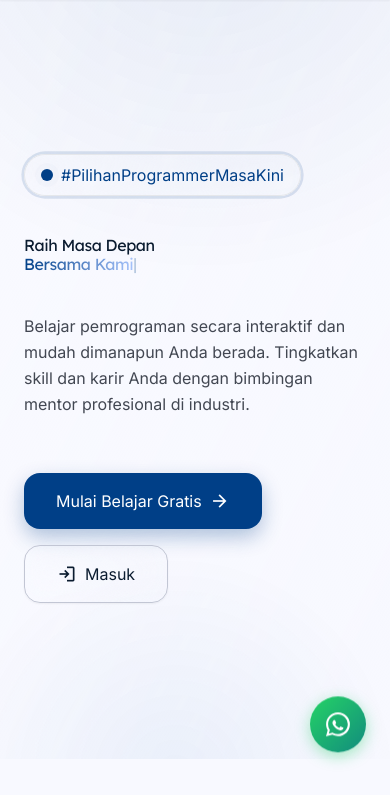
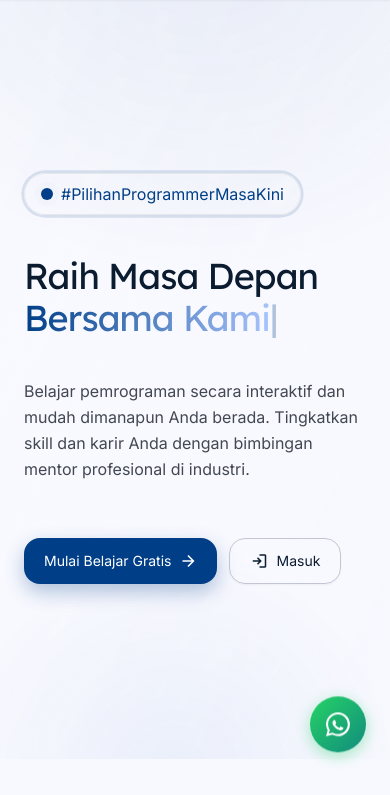
Before and after one commit to afriansyah21/RuangBelajar, a PHP site: page /landing-page-user/index.html in a window 390 px wide. Shown: the part 65-860 px from the top of the page. Run offline with PHP 8.4, Linux system fonts and the light colour scheme; some libraries are stand-ins or nearby versions.

Commit message:
Fix: perbaiki spacing tentang, responsif donasi, dan ukuran landing page di HP

```diff
--- a/landing-page-user/index.html
+++ b/landing-page-user/index.html
@@ -60,26 +60,26 @@
                         #PilihanProgrammerMasaKini
                     </div>
 
-                    <h1 class="font-display-lg text-on-background tracking-tight leading-[1.15]">
+                    <h1 class="font-display-lg text-on-background tracking-tight leading-[1.15] text-4xl sm:text-5xl lg:text-[62px]">
                         Raih Masa Depan<br>
                         <span class="text-transparent bg-clip-text bg-gradient-to-r from-primary to-primary-fixed-dim">
                             <span class="typing-cursor" id="typed-text"></span>
                         </span>
                     </h1>
 
-                    <p class="font-body-lg text-on-surface-variant max-w-lg leading-relaxed">
+                    <p class="font-body-lg text-on-surface-variant max-w-lg leading-relaxed text-base sm:text-lg">
                         Belajar pemrograman secara interaktif dan mudah dimanapun Anda berada. Tingkatkan skill dan karir Anda dengan bimbingan mentor profesional di industri.
                     </p>
 
-                    <div class="flex flex-wrap gap-4 pt-4">
+                    <div class="flex flex-wrap gap-3 sm:gap-4 pt-4">
                         <button onclick="window.location.href='../sign-up-user/index.html'"
-                            class="hero-btn-primary flex items-center gap-2 bg-primary text-white hover:bg-primary-container px-8 py-4 rounded-2xl font-label-lg shadow-[0_8px_20px_rgba(0,63,135,0.3)] transition-all duration-300">
+                            class="hero-btn-primary flex items-center gap-2 bg-primary text-white hover:bg-primary-container px-5 py-3 sm:px-8 sm:py-4 rounded-2xl font-label-lg shadow-[0_8px_20px_rgba(0,63,135,0.3)] transition-all duration-300 text-sm sm:text-base whitespace-nowrap">
                             Mulai Belajar Gratis
-                            <span class="material-symbols-outlined text-[20px] transition-transform group-hover:translate-x-1">arrow_forward</span>
+                            <span class="material-symbols-outlined text-[18px] sm:text-[20px] transition-transform group-hover:translate-x-1">arrow_forward</span>
                         </button>
                         <button onclick="window.location.href='../login-user/index.html'"
-                            class="hero-btn-secondary flex items-center gap-2 bg-surface/80 backdrop-blur-md text-on-surface hover:text-primary px-8 py-4 rounded-2xl font-label-lg border border-outline-variant hover:border-primary/50 shadow-sm transition-all duration-300">
-                            <span class="material-symbols-outlined text-[20px]">login</span>
+                            class="hero-btn-secondary flex items-center gap-2 bg-surface/80 backdrop-blur-md text-on-surface hover:text-primary px-5 py-3 sm:px-8 sm:py-4 rounded-2xl font-label-lg border border-outline-variant hover:border-primary/50 shadow-sm transition-all duration-300 text-sm sm:text-base whitespace-nowrap">
+                            <span class="material-symbols-outlined text-[18px] sm:text-[20px]">login</span>
                             Masuk
                         </button>
                     </div>
--- a/tentang-user/style.css
+++ b/tentang-user/style.css
@@ -236,15 +236,12 @@
 
 /* HERO */
 .hero-section {
-
   min-height: 90vh;
-
   display: grid;
   grid-template-columns: repeat(2,1fr);
-
   gap: 60px;
-
   align-items: center;
+  padding-top: 40px;
 }
 
 .hero-badge {
```
Also changed, not shown: donasi-user/style.css (+12 -0 lines).
